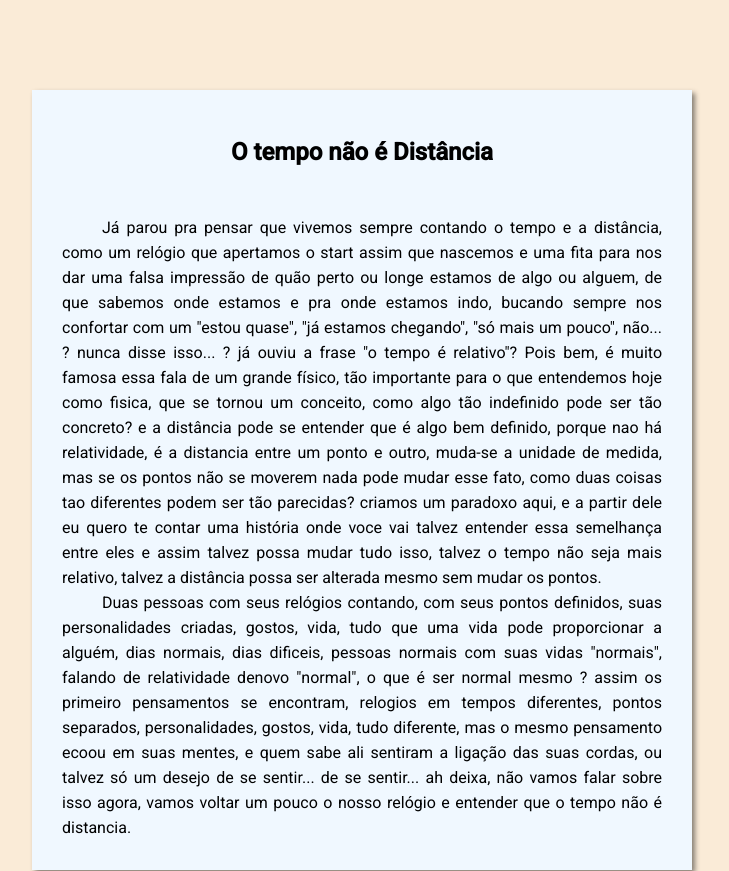
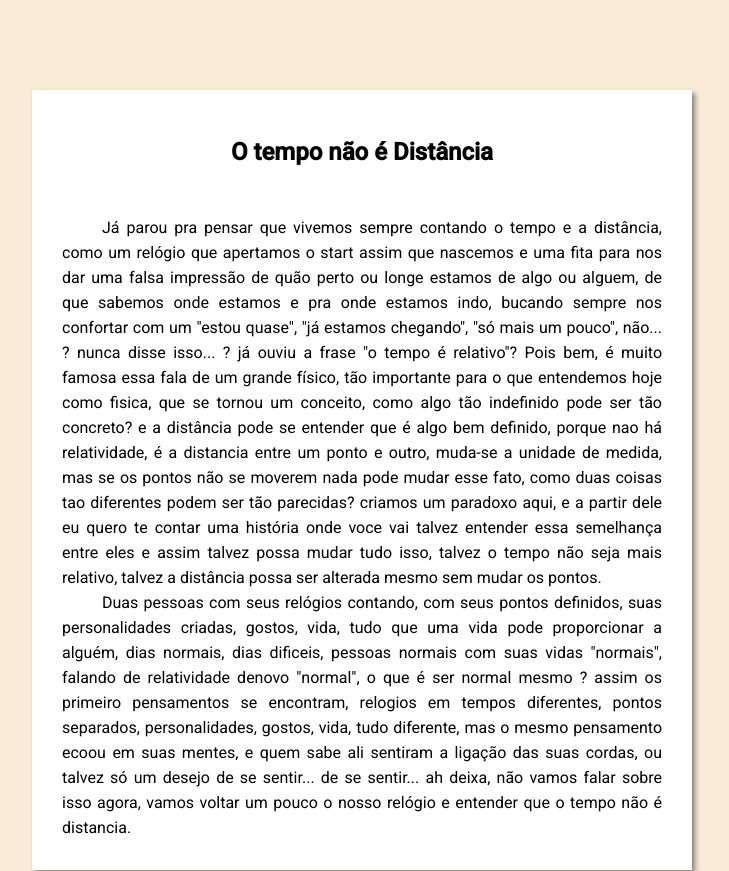
Before and after one commit to r4facaciano/LIVRO, a plain HTML site: page index.html in a window 1280 px wide. Shown: the top 871 px of the page, without its empty margins (278-1007 px from the left). Drawn offline with Linux system fonts and the light colour scheme.

Commit message:
Update style.css

```diff
--- a/style.css
+++ b/style.css
@@ -22,7 +22,7 @@ main{
 }
 
 section{
-    background-color: aliceblue;
+    background-color: #fff;
     box-shadow: 3px 3px 5px rgba(0, 0, 0, 0.466);
     line-height: 25px;
     margin: 50px;
```
